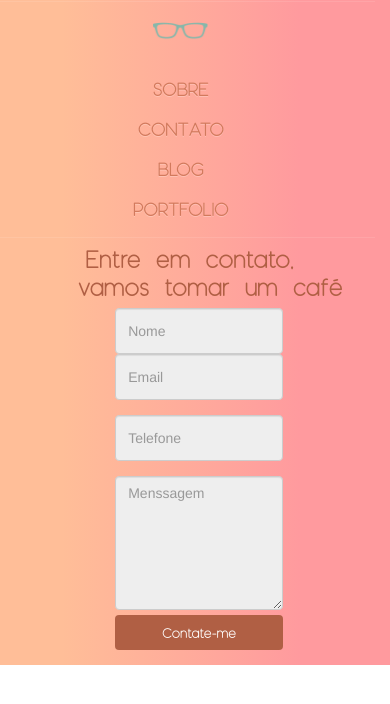
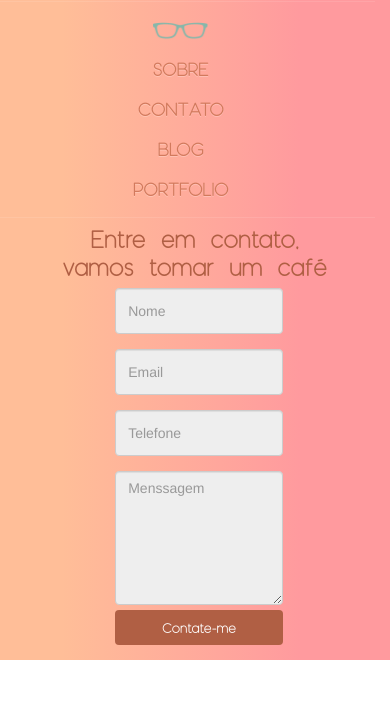
Before and after one commit to jacobsenanaizabel/ana-jacobsen, a React (Create React App) app: page /contact in a window 390 px wide. Shown: the top 704 px of the page. Built offline with nearby package versions, Linux system fonts and the light colour scheme.

Commit message:
fix position in pages

```diff
--- a/src/Components/Contact/Contact.js
+++ b/src/Components/Contact/Contact.js
@@ -28,7 +28,7 @@ class Contact extends Component {
           <div className="form-container">
             <form className="form-horizontal">
               <div className="form-group">
-                <div className="col-sm-6">
+                <div className="col-sm-6 name-input">
                   <input
                     type="name"
                     className="form-control input-form"
--- a/src/Components/Contact/style/Contact.mobile.scss
+++ b/src/Components/Contact/style/Contact.mobile.scss
@@ -12,7 +12,8 @@
 
                 .contact-title.mobile {
                     font-size: 25px;
-                    left: 24%;
+                    left: 0%;
+                    text-align: center;
                     margin: 0px;
                     padding: 0px;
                 }
@@ -30,6 +31,11 @@
                     margin-top: 5px;
                     width: 100%;
                 }
+
+            }
+
+            .col-sm-6.name-input {
+                margin-bottom: 15px;
             }
         }
 
--- a/src/Components/Template/style/Menu.mobile.scss
+++ b/src/Components/Template/style/Menu.mobile.scss
@@ -8,6 +8,9 @@
         text-align: center;
         width: 100%;
 
+        .navbar-header {
+
+            height: 40px;
             img.navbar-brand {
             float: none;
 
@@ -17,6 +20,7 @@
                     transform: scale3d(1.0, 1.0, 1.0);
                 }
 
+            }
         }
 
         .li-style {
```
Lines whose indentation alone changed are shown as unchanged.
